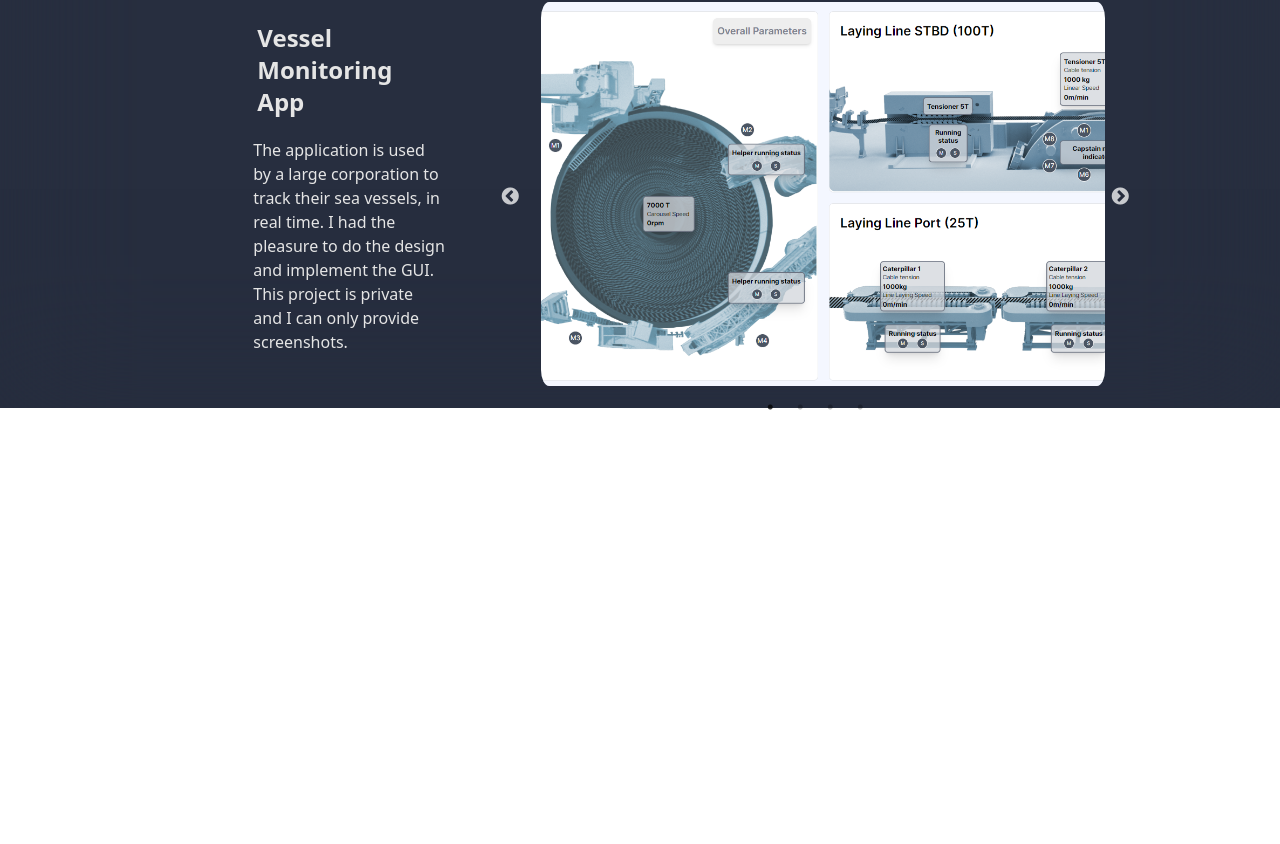
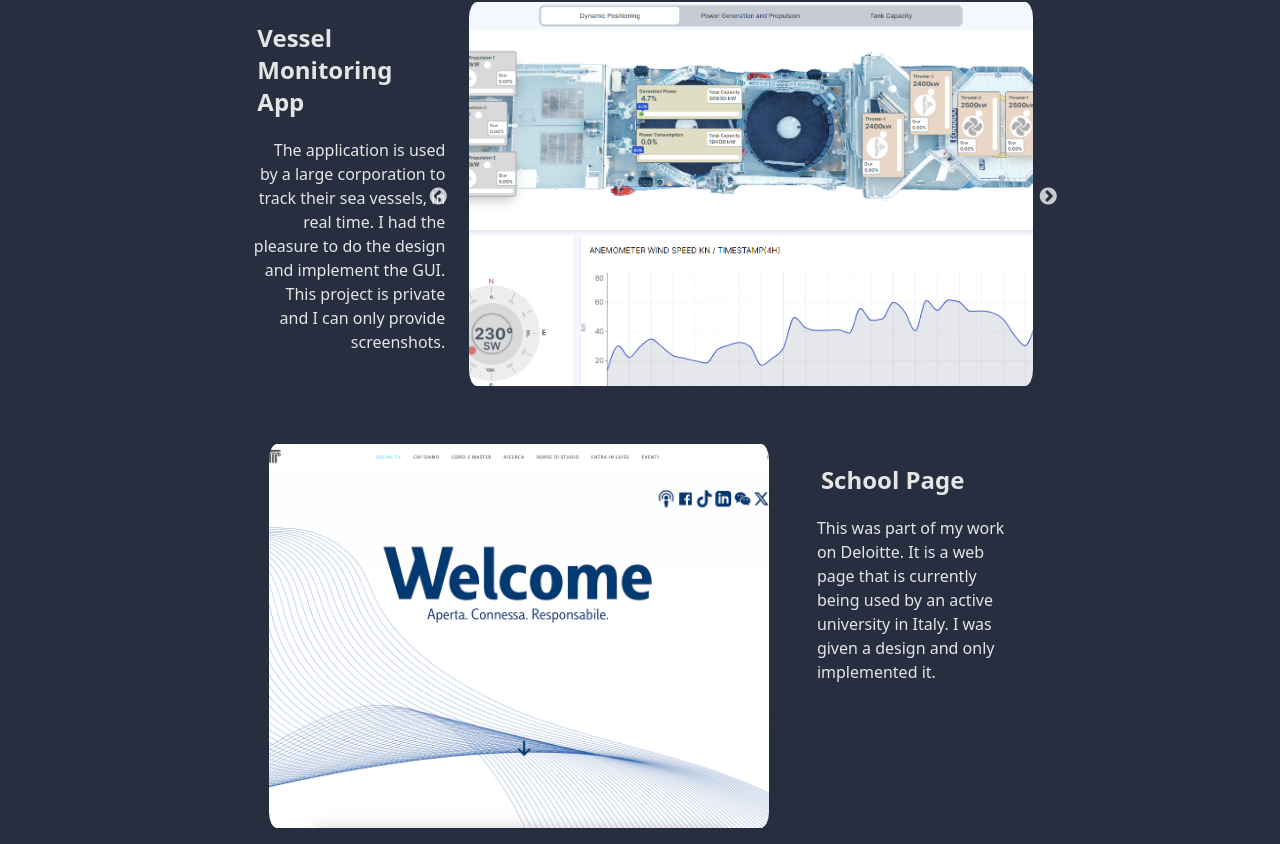
Before and after one commit to daoik/portfolio, a React (Vite) app: page / in a window 1280 px wide. Shown: the part 1590-2434 px from the top of the page. Before the commit the page ends 2007 px from the top, so only its background shows below. Built offline with nearby package versions, Linux system fonts and the light colour scheme.

Commit message:
second past work added

```diff
--- a/src/components/Carousel.tsx
+++ b/src/components/Carousel.tsx
@@ -7,16 +7,19 @@ export default function CarouselComponent({
   pictures: string[];
 }) {
   const sliderSettings = {
-    dots: true,
+    dots: false,
     infinite: true,
     speed: 500,
     slidesToShow: 1,
     slidesToScroll: 1,
+    autoplay: true,
+    autoplaySpeed: 3000,
+    pauseOnHover: true,
   };
 
   return (
     <Slider
-      className="w-full md:w-3/4 flex-1 mx-auto md:ms-20 self-center"
+      className="w-full md:w-3/4 flex-1 mx-auto ms-2 self-center"
       {...sliderSettings}
     >
       {pictures.map((picture, index) => (
--- a/src/components/PastWorks.tsx
+++ b/src/components/PastWorks.tsx
@@ -46,7 +46,7 @@ const PastWorks = () => {
               initial={{ opacity: 0, y: 20 }} // Initial animation values
               whileInView={{ opacity: 1, y: 0 }} // Animation to perform
               transition={{ duration: 0.5, delay: 0.2 }} // Transition duration with a delay
-              className=" mb-8  md:w-48"
+              className=" mb-8  md:w-48 text-end"
             >
               {" "}
               The application is used by a large corporation to track their sea
@@ -66,6 +66,35 @@ const PastWorks = () => {
           />
         </motion.div>{" "}
       </div>
+      <div className="w-full justify-center flex mt-5">
+        <motion.div
+          initial={{ opacity: 0, y: 20 }} // Initial animation values
+          whileInView={{ opacity: 1, y: 0 }} // Animation to perform
+          transition={{ duration: 0.5 }} // Transition duration
+          className="w-2/3 h-full p-4 md:flex px-10"
+        >
+          {" "}
+          <img
+            src="src/images/Luiss.png"
+            alt={`Portfolio Image `}
+            className="w-2/3 rounded-2xl h-96 object-cover px-2 mx-2 me-10"
+          />
+          <div className="flex  flex-col">
+            <div className="text-2xl p-1 py-5 font-semibold">School Page</div>{" "}
+            <motion.p
+              initial={{ opacity: 0, y: 20 }} // Initial animation values
+              whileInView={{ opacity: 1, y: 0 }} // Animation to perform
+              transition={{ duration: 0.5, delay: 0.2 }} // Transition duration with a delay
+              className=" mb-8  md:w-48"
+            >
+              {" "}
+              This was part of my work on Deloitte. It is a web page that is
+              currently being used by an active university in Italy. I was given
+              a design and only implemented it.
+            </motion.p>
+          </div>
+        </motion.div>{" "}
+      </div>
     </div>
   );
 };
```
Also changed, not shown: src/App.css (line endings or trailing spaces), src/images/Luiss.png (added).
